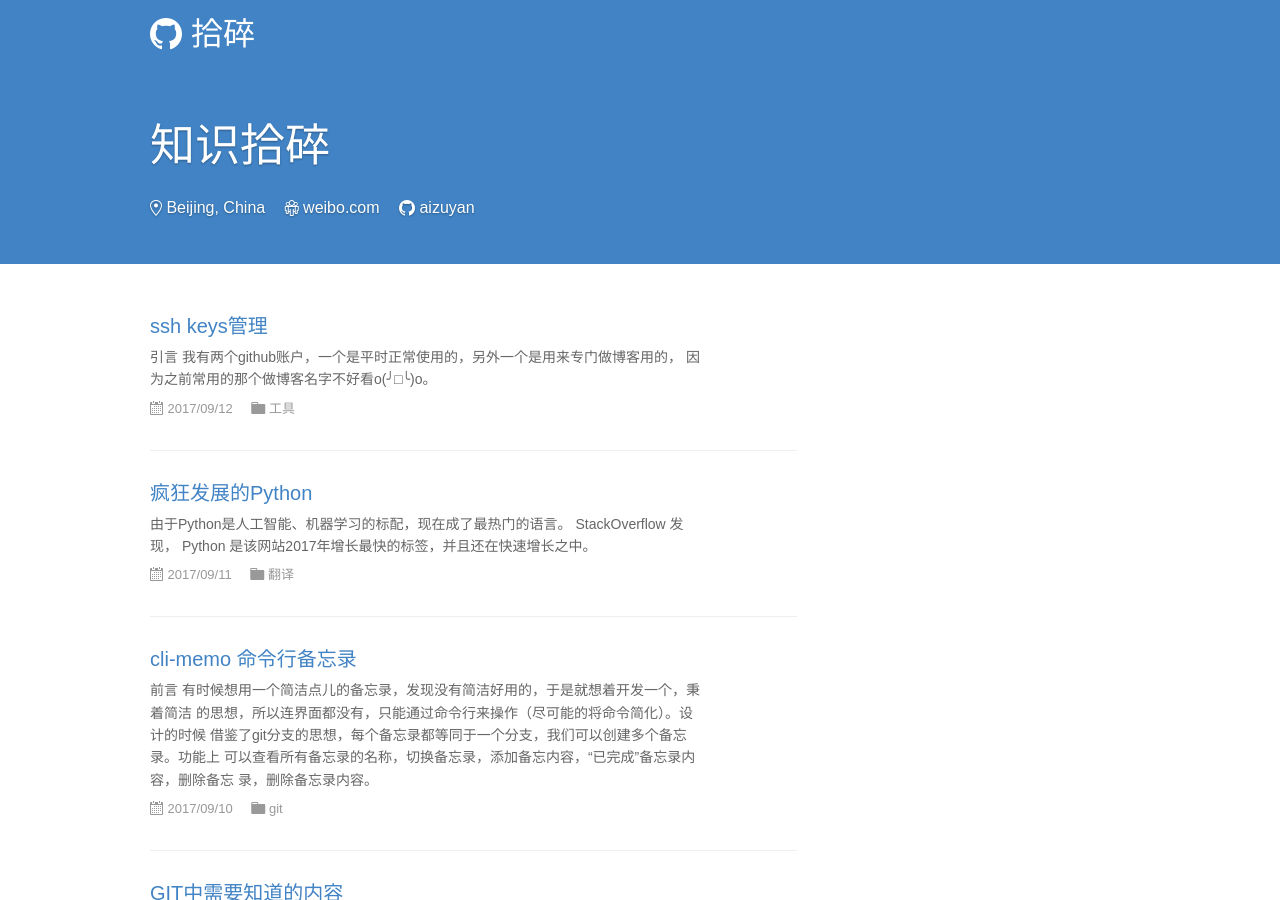
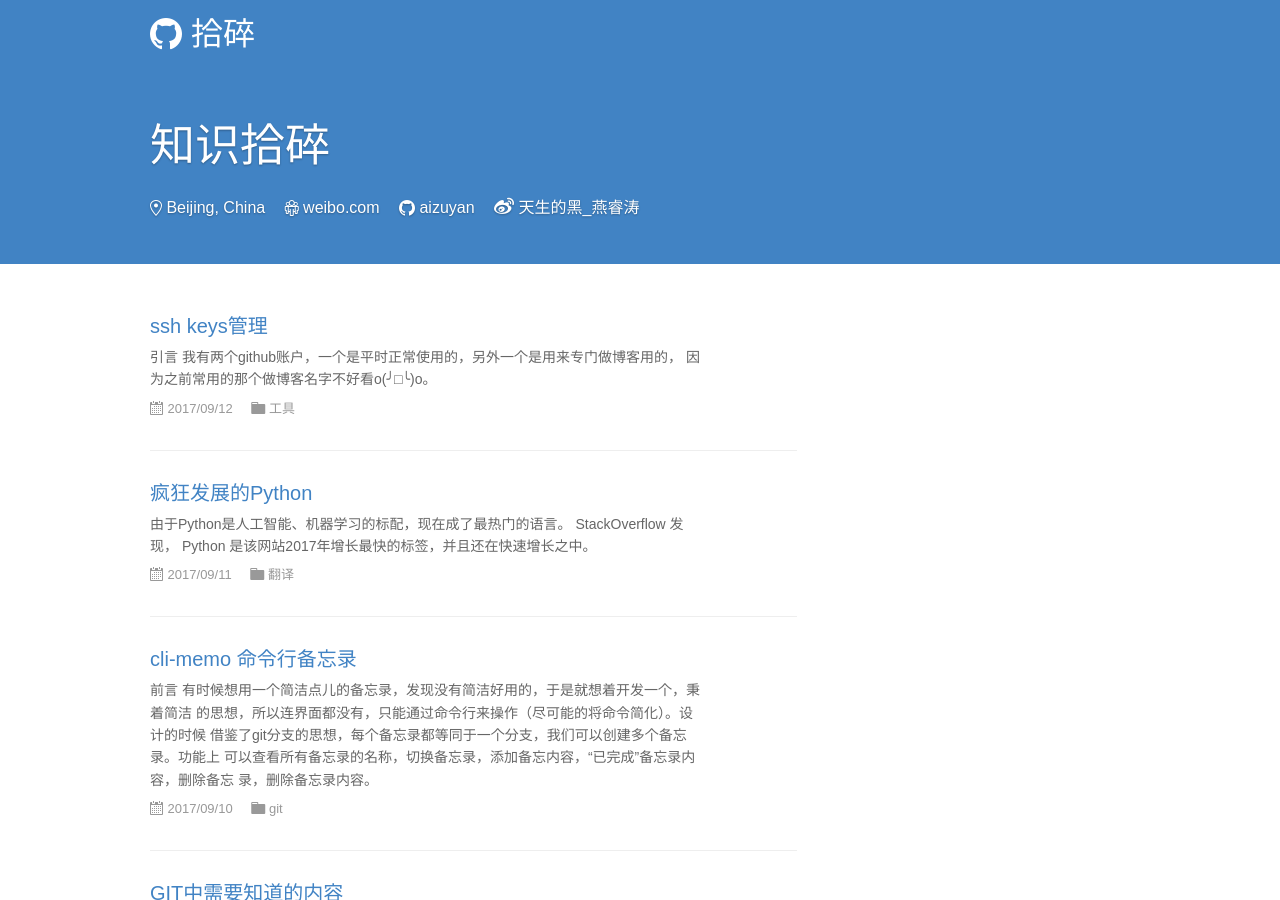
Before and after one commit to rtyan/rtyan.github.io, a Jekyll site: the page built from index.html, in a window 1280 px wide and 900 px high. Built offline with Jekyll 4.4.1, drawn with Linux system fonts in a browser that asks for light colours; nearby versions of some CDN libraries; library files that are not in the unit come from our copies; the list of posts is cut into pages by our own code.

Commit message:
完善基本信息

```diff
--- a/_config.yml
+++ b/_config.yml
@@ -14,6 +14,7 @@
 # You can create any custom variable you would like, and they will be accessible
 # in the templates via {{ site.myvariable }}.
 title: 拾碎
+author: 燕睿涛
 subtitle: 知识拾碎
 email: ritoyan@163.com
 description: 燕睿涛的Blog
--- a/_includes/footer.html
+++ b/_includes/footer.html
@@ -1,7 +1,7 @@
     <footer class="container">
         <div class="site-footer" role="contentinfo">
             <div class="copyright left mobile-block">
-                    © 2015
+                    © 2017
                     <span title="{{ site.author}}">{{ site.author }}</span>
             </div>
 
--- a/_layouts/post.html
+++ b/_layouts/post.html
@@ -9,12 +9,10 @@ layout: default
         <h1 class="collection-header">{{ page.title }}</h1>
         <div class="collection-info">
           <span class="meta-info">
-            <span class="fa fa-weibo fa-lg">
               <a href="https://weibo.com/u/5824742984/home" target="_blank">
-                <i class="fa fa-weibo" aria-hidden="true"></i>
+                <i class="fa fa-weibo fa-lg" aria-hidden="true"></i>
                 <span class="sr-only"></span>天生的黑_燕睿涛
               </a>
-            </span>
           </span>
           {% if page.date %}
           <span class="meta-info">
--- a/index.html
+++ b/index.html
@@ -17,11 +17,17 @@ comments: false
                     </span>
                     <span class="meta-info">
                         <span class="octicon octicon-organization"></span>
-                        <a href="{{ site.organization_url }}" target="_blank">{{ site.organization }}</a>
+                        <a href="https://weibo.com/" target="_blank">weibo.com</a>
                     </span>
                      <span class="meta-info">
                         <span class="octicon octicon-mark-github"></span>
                         <a href="https://github.com/{{ site.github_username }}" target="_blank">{{ site.github_username }}</a>
+                    </span>
+                    <span class="meta-info">
+                        <a href="https://weibo.com/u/5824742984/home" target="_blank">
+                          <i class="fa fa-weibo fa-lg" aria-hidden="true"></i>
+                          <span class="sr-only"></span>天生的黑_燕睿涛
+                        </a>
                     </span>
                 </div>
             </div>
```
